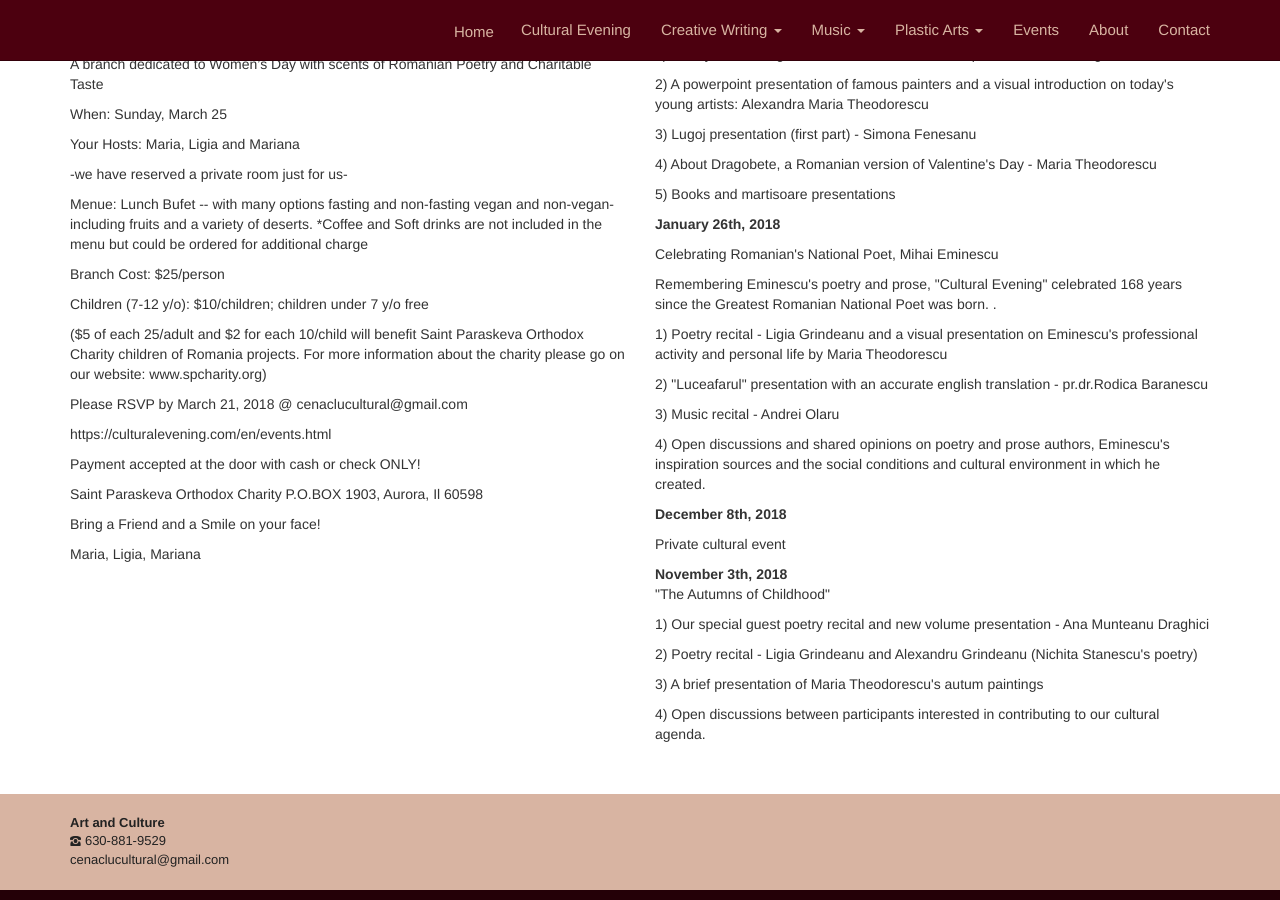
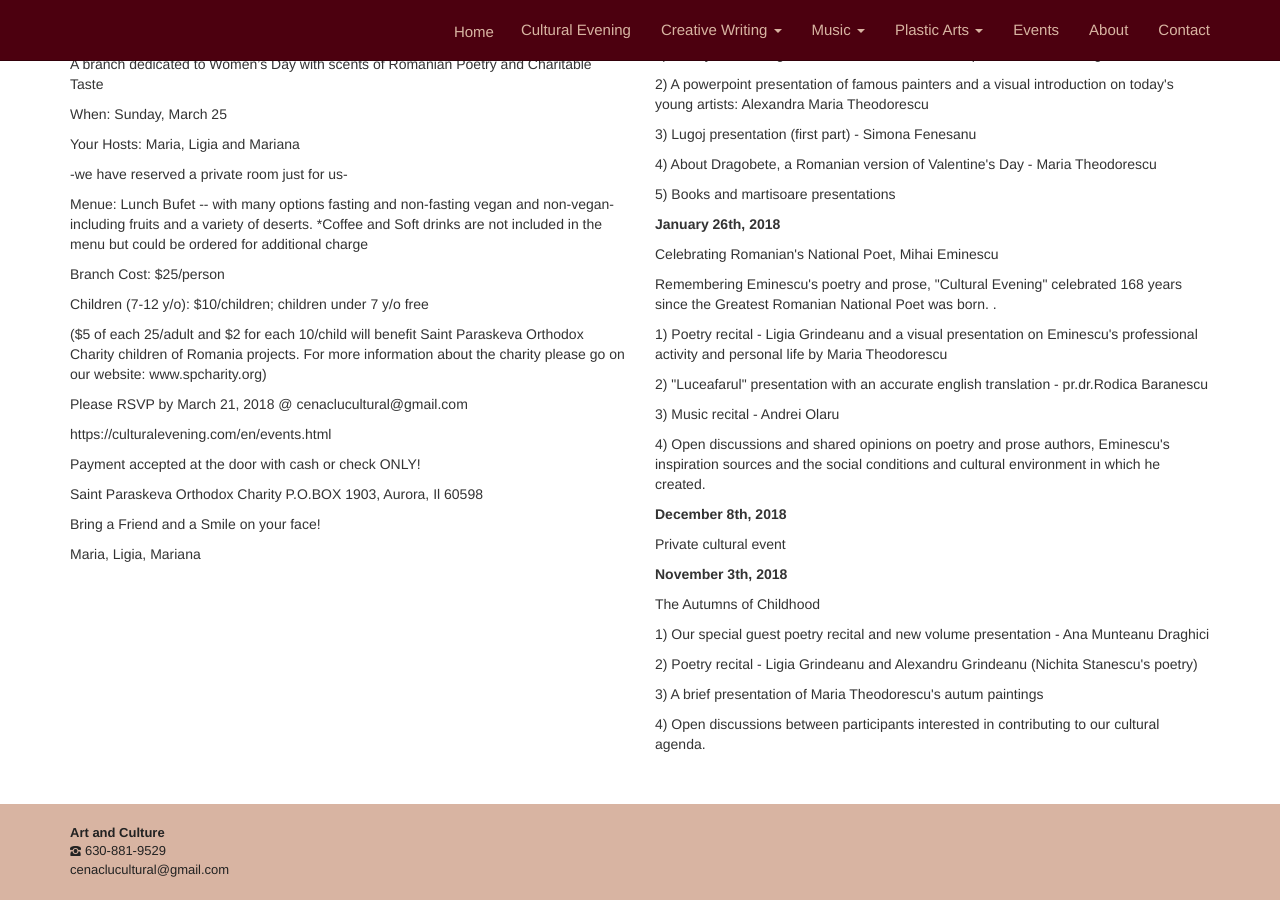
Before and after one commit to adrianth/culteve, a Jekyll site: the page built from en/events.html, in a window 1280 px wide and 900 px high, scrolled down 1208 px. Built offline with Jekyll 4.4.1, drawn with Linux system fonts in a browser that asks for light colours.

Commit message:
fara ghilimele

```diff
--- a/en/events.html
+++ b/en/events.html
@@ -101,7 +101,8 @@ title: Events
             <p></p><strong>December 8th, 2018</strong></p>
             <p>Private cultural event</p>
             <strong>November 3th, 2018</strong>
-            <p>"The Autumns of Childhood"</p>
+            <p></p>
+            <p>The Autumns of Childhood</p>
             <p style="text-align: justify">1) Our special guest poetry recital and new volume presentation - Ana Munteanu Draghici</p>
             <p>2) Poetry recital - Ligia Grindeanu and Alexandru Grindeanu (Nichita Stanescu's poetry)</p>
             <p>3) A brief presentation of Maria Theodorescu's autum paintings</p>
```
